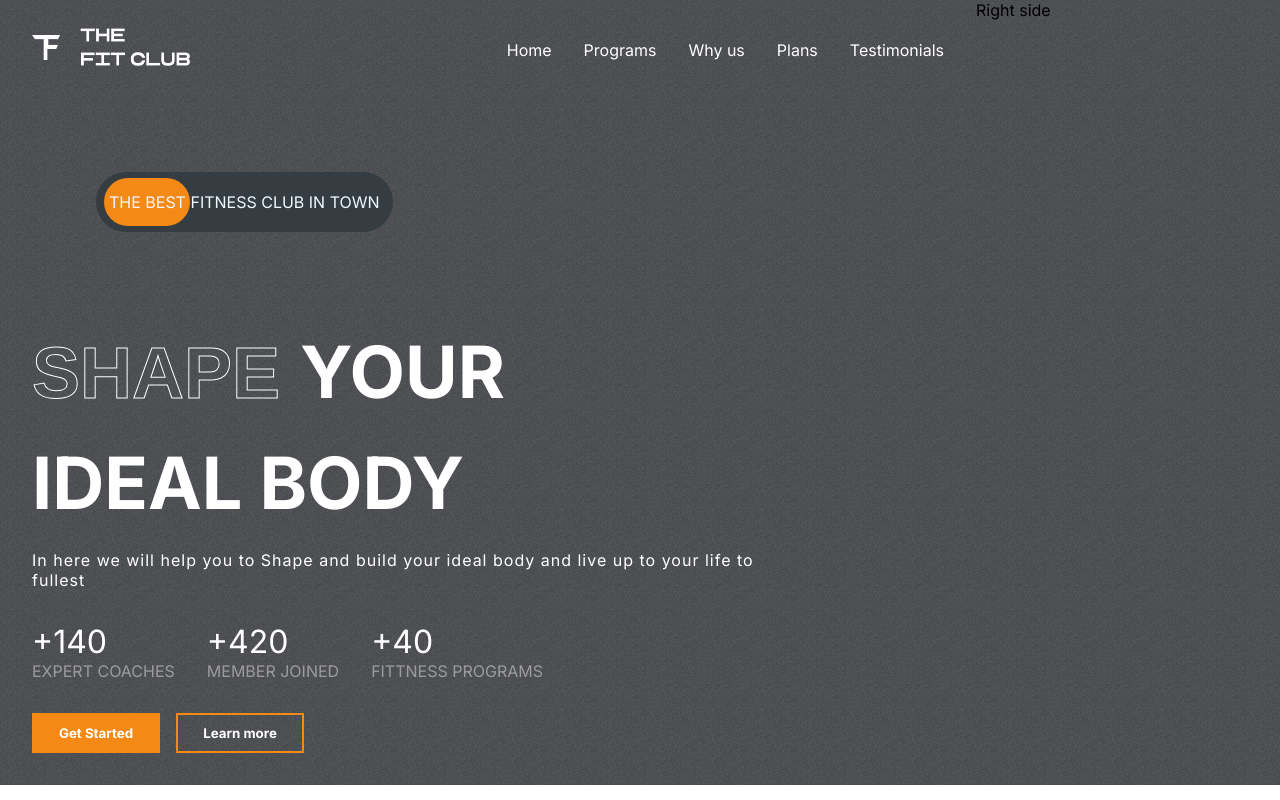
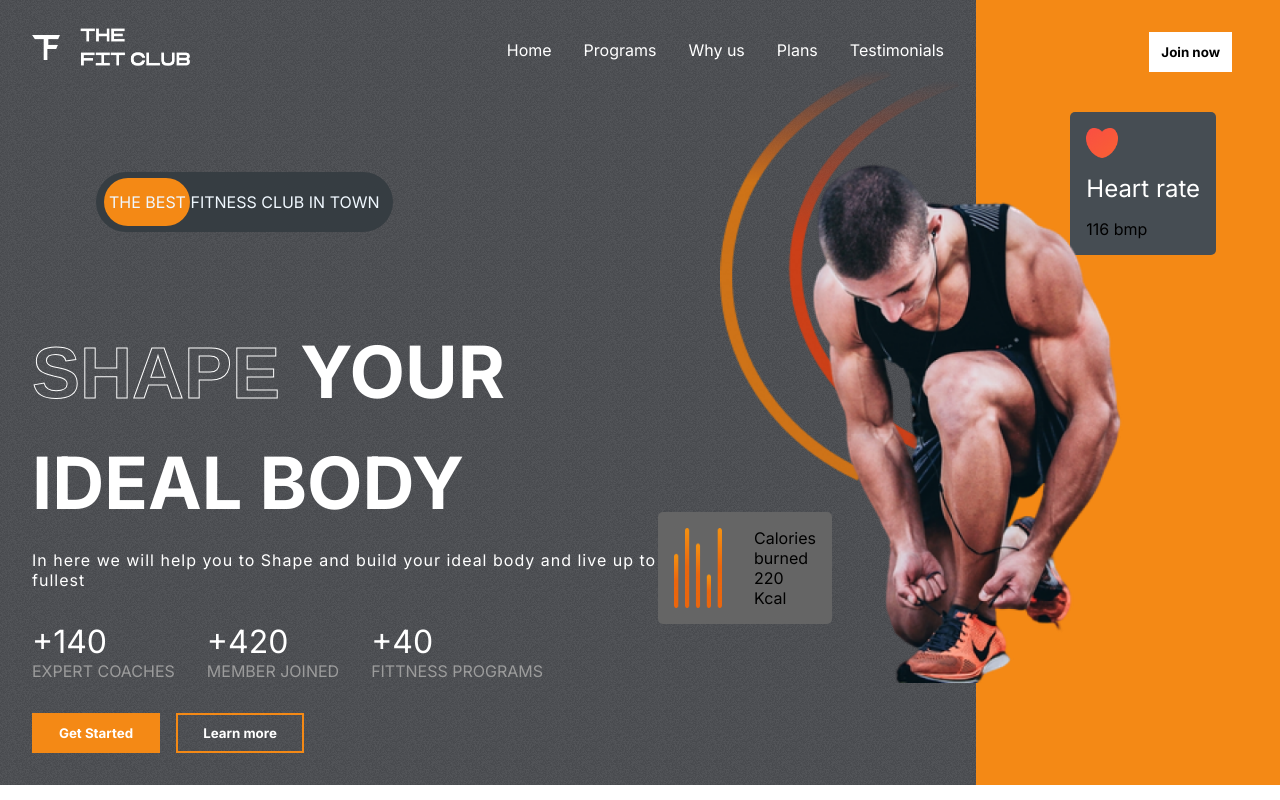
Before and after one commit to robeltade/Fit-club, a React (Create React App) app: page / in a window 1280 px wide. Built offline with nearby package versions, Linux system fonts and the light colour scheme.

Commit message:
hero finished

```diff
--- a/src/components/Hero/Hero.css
+++ b/src/components/Hero/Hero.css
@@ -12,6 +12,8 @@
 }
 .Right-h{
     flex: 1;
+    position: relative;
+    background-color: var(--orange);
 }
 .the-best-ad{
     margin: 4rem;
@@ -102,3 +104,67 @@
     background-color: var(--orange);
     width: 8rem;
 }
+.Right-h>.btn{
+    position: absolute;
+    right: 3rem;
+    top: 2rem;
+    color: black;
+}
+.heart-rate{
+    display: flex;
+    flex-direction: column;
+    gap: 1rem;
+    background-color: var(--darkGrey);
+    width: fit-content;
+    padding: 1rem;
+    align-items: start;
+    border-radius: 5px;
+    position: absolute;
+    top: 7rem;
+    right: 4rem;
+}
+.heart-rate>img{
+   width: 2rem;
+}
+.heart-rate>:nth-child(2){
+    color: var(--gray);
+}
+.heart-rate>:nth-child(2){
+    color: white;
+    font-size: 1.5rem;
+}
+
+.hero-image{
+    position: absolute;
+    top: 10rem;
+    right: 8rem;
+    width: 23rem;
+}
+.hero-image-back{
+    position: absolute;
+    top: 4rem;
+    right: 20rem;
+    width: 15rem;
+    z-index: -1;
+
+}
+.calories{
+    display: flex;
+    gap: 2rem;
+    background-color: var(--caloryCard);
+    border-radius: 5px;
+    padding: 1rem;
+    width: fit-content;
+    position: absolute;
+    top: 32rem;
+    right: 28rem;
+
+}
+.calories > img{
+    width: 3rem;
+}
+.calories>div{
+    display: flex;
+    flex-direction: column;
+    justify-content: space-between;
+}
--- a/src/components/Hero/Hero.jsx
+++ b/src/components/Hero/Hero.jsx
@@ -1,6 +1,10 @@
 import React from 'react'
 import Header from '../Header/Header'
 import './Hero.css'
+import hero_image from '../../assets/hero_image.png'
+import hero_image_back from '../../assets/hero_image_back.png'
+import Heart from '../../assets/heart.png'
+import calories from '../../assets/calories.png'
 
 function Hero() {
   return (
@@ -46,7 +50,25 @@
                 <button className="btn">Learn more</button>
             </div>
         </div>
-        <div className="Right-h">Right side</div>
+        <div className="Right-h">
+            <button className="btn">Join now</button>
+
+            <div className="heart-rate">
+                <img src={Heart} alt=""  />
+                <span>Heart rate</span>
+                <span>116 bmp</span>
+            </div>
+            <img src={hero_image} alt="hero image" className='hero-image'/>
+            <img src={hero_image_back} alt="hero image" className='hero-image-back' />
+            <div className="calories">
+                <img src={calories} alt="" />
+                <div>
+                <span>Calories burned</span>
+                <span>220 Kcal</span>
+
+                </div>
+            </div>
+        </div>
     </div>
   )
 }
```
